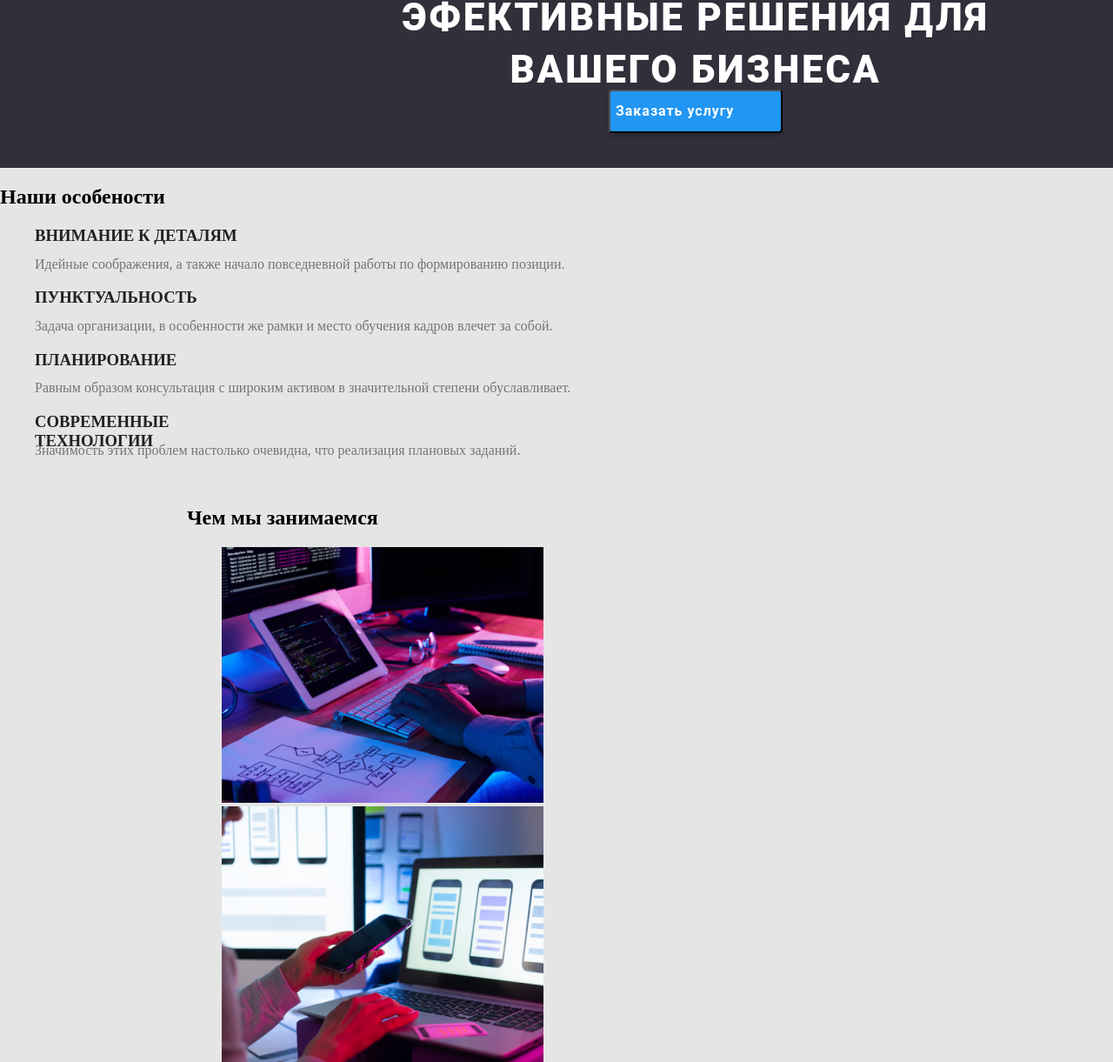
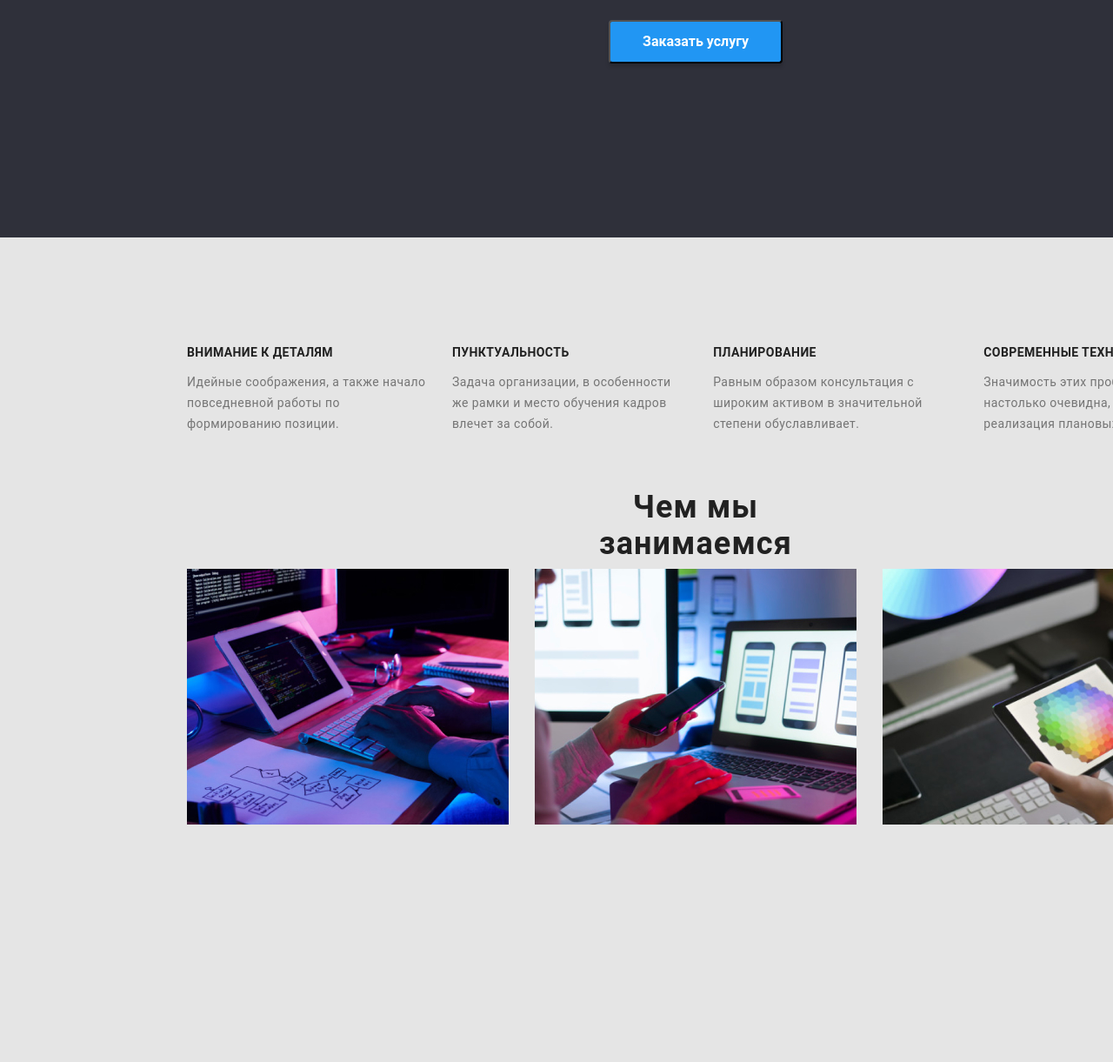
Before and after one commit to timgrom/mentor, a plain HTML site: page index.html in a window 1280 px wide. Shown: the part 407-1628 px from the top of the page at 87% size. Drawn offline with Linux system fonts and the light colour scheme.

Commit message:
блок "чем мы занимаемся"

```diff
--- a/css/styles.css
+++ b/css/styles.css
@@ -51,7 +51,7 @@ li {
   font-family: "Oleo Script";
 }
 /* панель навигации */
-header > nav {
+header {
   position: absolute;
   width: 1600px;
   height: 80px;
@@ -64,35 +64,37 @@ header > nav {
   font-size: 14px;
   line-height: 16px;
   letter-spacing: 0.02em;
-  color: var(--accent-color);
 
   background: #ffffff;
 }
-/* ссылка Студия */
+/* расположение ссылки Студия */
 .nav-studio {
   position: absolute;
   width: 49px;
   height: 16px;
   left: 453px;
   top: 32px;
+  color: var(--primary-text-color);
 }
-/* ссылка Портфолио */
+/* расположение ссылки Портфолио */
 .nav-portfolio {
   position: absolute;
   width: 77px;
   height: 16px;
   left: 552px;
   top: 32px;
+  color: var(--primary-text-color);
 }
-/* ссылка Контакты */
+/* расположение ссылки Контакты */
 .nav-contacts {
   position: absolute;
   width: 68px;
   height: 16px;
   left: 679px;
   top: 32px;
+  color: var(--primary-text-color);
 }
-/* почта в хедере */
+/* стиль почты в хедере */
 .mail {
   font-family: "Roboto";
   font-style: normal;
@@ -100,6 +102,7 @@ header > nav {
   font-size: 14px;
   line-height: 16px;
   letter-spacing: 0.02em;
+  color: var(--secondary-text-color);
 
   position: absolute;
   width: 135px;
@@ -107,7 +110,7 @@ header > nav {
   left: 1078px;
   top: 32px;
 }
-/* телефон в хедере */
+/* стиль телефона в хедере */
 .tel {
   font-family: "Roboto";
   font-style: normal;
@@ -115,6 +118,7 @@ header > nav {
   font-size: 14px;
   line-height: 16px;
   letter-spacing: 0.02em;
+  color: var(--secondary-text-color);
 
   position: absolute;
   width: 122px;
@@ -139,7 +143,8 @@ h1 {
   width: 696px;
   height: 120px;
   left: 452px;
-  top: 280px;
+  top: 200px;
+  margin: 0px;
 
   font-family: "Roboto";
   font-style: normal;
@@ -159,23 +164,17 @@ button {
   width: 200px;
   height: 50px;
   left: 700px;
-  top: 430px;
+  top: 350px;
 
   background: #2196f3;
   box-shadow: 0px 4px 4px rgba(0, 0, 0, 0.15);
   border-radius: 4px;
-
+  /* текст кнопки */
   font-family: "Roboto";
   font-style: normal;
   font-weight: 700;
   font-size: 16px;
   line-height: 30px;
-  /* identical to box height, or 188% */
-
-  display: flex;
-  align-items: center;
-  text-align: center;
-  letter-spacing: 0.06em;
 
   color: #ffffff;
 }
@@ -185,26 +184,79 @@ button {
   width: 1600px;
   height: 1449px;
   left: 0px;
-  top: 600px;
+  top: 680px;
   background-color: var(--primary-background);
 }
+/* скрываем h2 "наши особенности" */
+.title-invisible {
+  display: none;
+}
+/* выравниваем тест*/
+.in-line {
+  display: flex;
+  flex-direction: row;
+  align-items: flex-start;
+  padding: 0px;
+  gap: 30px;
+
+  position: absolute;
+  width: 1170px;
+  height: 101px;
+  left: 215px;
+  top: 94px;
+}
 h3 {
+  font-family: "Roboto";
+  font-style: normal;
+  font-weight: 700;
+  font-size: 14px;
+  line-height: 16px;
+  letter-spacing: 0.03em;
+  text-transform: uppercase;
   color: var(--primary-text-color);
-  height: 16px;
-  width: 270px;
-  left: 0px;
-  top: 0px;
-  border-radius: nullpx;
 }
 
 p {
+  font-family: "Roboto";
+  font-style: normal;
+  font-weight: 400;
+  font-size: 14px;
+  line-height: 24px;
+  letter-spacing: 0.03em;
   color: var(--secondary-text-color);
 }
-/* секция чем мы занимаемся*/
-.work {
+/* секция "чем мы занимаемся"*/
+.works {
   position: absolute;
   width: 1170px;
   height: 386px;
   left: 215px;
   top: 969px;
 }
+.works-title {
+  position: absolute;
+  width: 376px;
+  height: 42px;
+  left: 397px;
+  top: 0px;
+
+  font-family: "Roboto";
+  font-style: normal;
+  font-weight: 700;
+  font-size: 36px;
+  line-height: 42px;
+  text-align: center;
+  letter-spacing: 0.03em;
+  margin: 0px;
+
+  color: var(--primary-text-color);
+}
+.works-photo {
+  display: flex;
+  flex-direction: row;
+  align-items: flex-start;
+  padding: 0px;
+  gap: 30px;
+  margin: 0px;
+  margin-top: 92px;
+}
--- a/index.html
+++ b/index.html
@@ -27,41 +27,41 @@
         <button type="button" class="button-text">Заказать услугу</button>
       </section>
       <section class="features">
-        <h2>Наши особености</h2>
+        <h2 class="title-invisible">Наши особености</h2>
         <ul class="in-line">
           <li>
-            <h3>ВНИМАНИЕ К ДЕТАЛЯМ</h3>
-            <p>
+            <h3  class="features-title">ВНИМАНИЕ К ДЕТАЛЯМ</h3>
+            <p class="fetures-text">
               Идейные соображения, а также начало повседневной работы по
               формированию позиции.
             </p>
           </li>
           <li>
-            <h3>ПУНКТУАЛЬНОСТЬ</h3>
-            <p>
+            <h3 class="features-title">ПУНКТУАЛЬНОСТЬ</h3>
+            <p class="fetures-text">
               Задача организации, в особенности же рамки и место обучения кадров
               влечет за собой.
             </p>
           </li>
           <li>
-            <h3>ПЛАНИРОВАНИЕ</h3>
-            <p>
+            <h3 class="features-title">ПЛАНИРОВАНИЕ</h3>
+            <p class="fetures-text">
               Равным образом консультация с широким активом в значительной
               степени обуславливает.
             </p>
           </li>
           <li>
-            <h3>СОВРЕМЕННЫЕ ТЕХНОЛОГИИ</h3>
-            <p>
+            <h3 class="features-title">СОВРЕМЕННЫЕ ТЕХНОЛОГИИ</h3>
+            <p class="fetures-text">
               Значимость этих проблем настолько очевидна, что реализация
               плановых заданий.
             </p>
           </li>
         </ul>
       </section>
-      <section class="work">
-        <h2>Чем мы занимаемся</h2>
-        <ul>
+      <section class="works">
+        <h2 class="works-title">Чем мы занимаемся</h2>
+        <ul class="works-photo">
           <li>
             <img src="img.jpg" alt="фото1" width="370" />
           </li>
```
